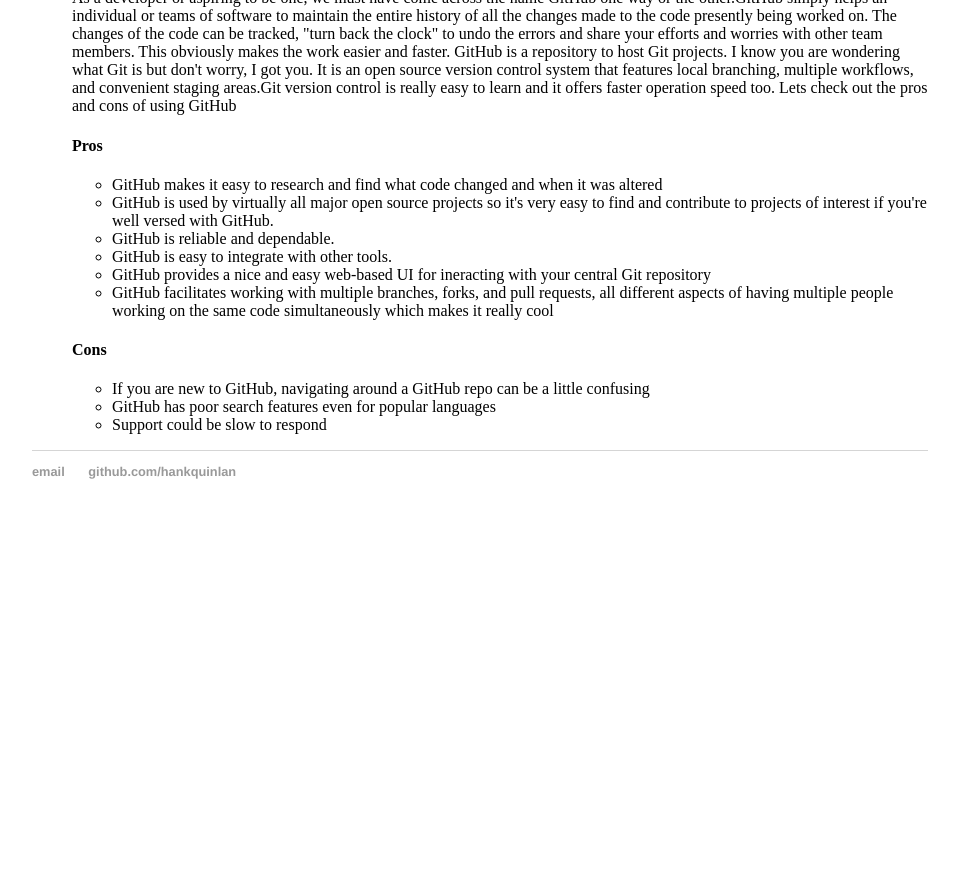
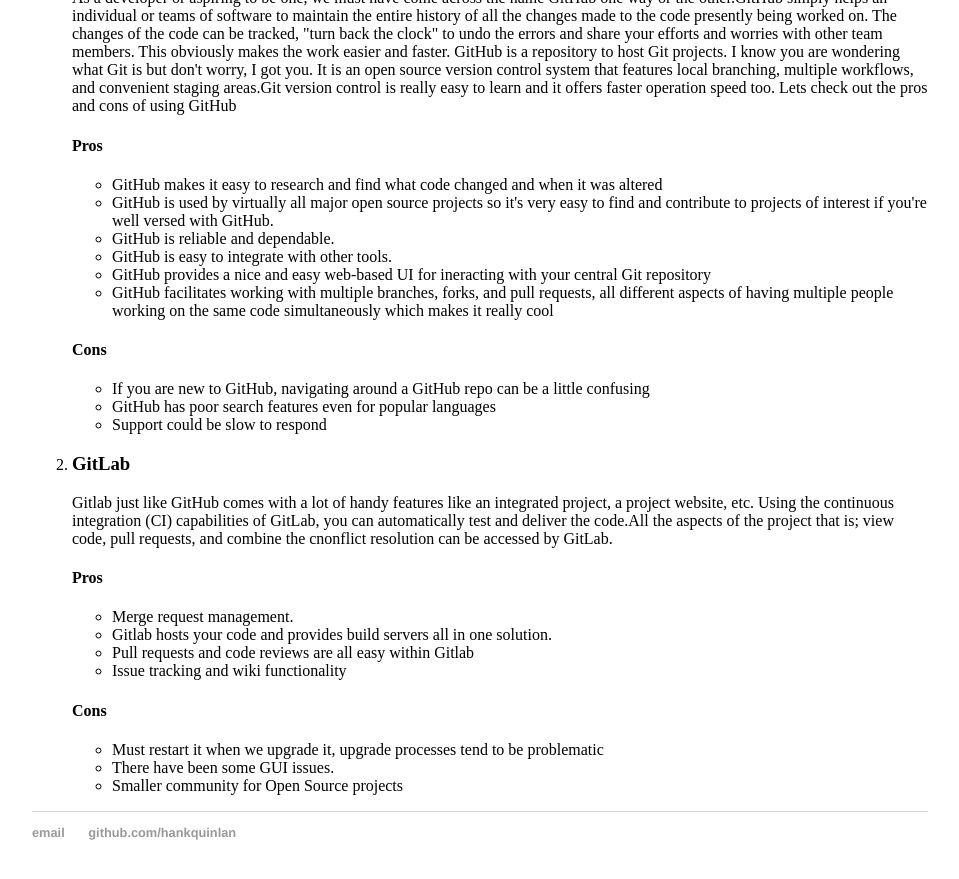
Before and after one commit to steph237/steph237.github.io, a Jekyll site: the page built from _posts/2020-04-12-version-control-article.md, in a window 1280 px wide and 900 px high, scrolled down 1531 px. Shown: the top 879 px of the window, without its empty margins (160-1119 px from the left). Built offline with Jekyll 4.4.1, drawn with Linux system fonts in a browser that asks for light colours; before the commit the page ends 2070 px from its top, so only the background shows below that.

Commit message:
Update 2020-04-12-version-control-article.md

```diff
--- a/_posts/2020-04-12-version-control-article.md
+++ b/_posts/2020-04-12-version-control-article.md
@@ -37,3 +37,19 @@
     <li>GitHub has poor search features even for popular languages</li>
     <li>Support could be slow to respond</li>
   </ul>
+ <li><h3>GitLab</h3>
+   Gitlab just like GitHub comes with a lot of handy features like an integrated project, a project website, etc. Using the continuous integration (CI) capabilities of GitLab, you can automatically test and deliver the code.All the aspects of the project that is; view code, pull requests, and combine the cnonflict resolution can be accessed by GitLab.</li>
+
+   <h4>Pros</h4>
+   <ul>
+     <li>Merge request management.</li>
+     <li>Gitlab hosts your code and provides build servers all in one solution.</li>
+     <li>Pull requests and code reviews are all easy within Gitlab</li>
+     <li>Issue tracking and wiki functionality</li>
+  </ul>
+  <h4>Cons</h4>
+  <ul>
+    <li>Must restart it when we upgrade it, upgrade processes tend to be problematic</li>
+    <li>There have been some GUI issues.</li>
+    <li>Smaller community for Open Source projects</li>
+  </ul>
```
